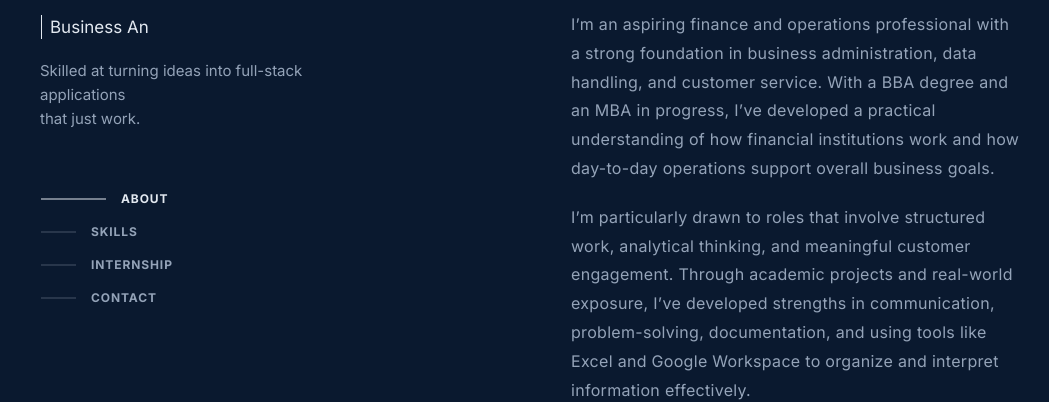
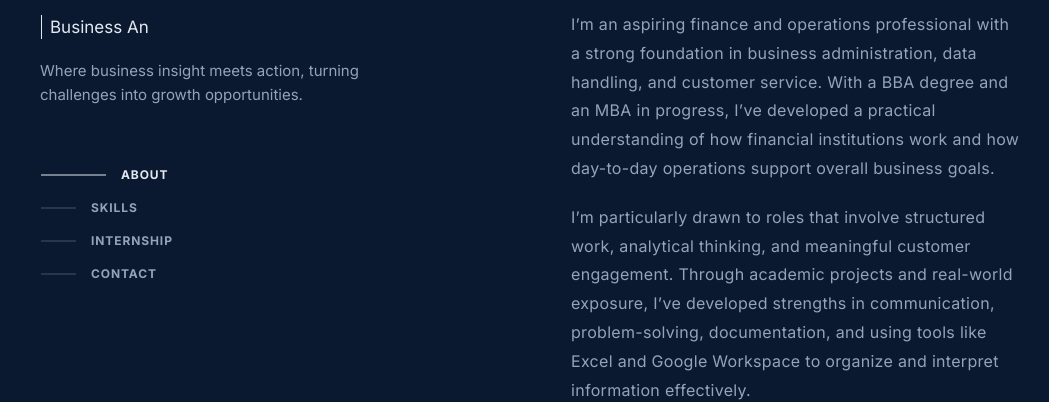
Before and after one commit to vnshri/Abhay-portfolio, a plain HTML site: page index.html in a window 1280 px wide. Shown: the part 132-534 px from the top of the page, without its empty margins (109-1158 px from the left). Drawn offline with Linux system fonts and the light colour scheme.

Commit message:
Updated tagline on homepage

```diff
--- a/index.html
+++ b/index.html
@@ -27,8 +27,7 @@
             <span class="typing-text">Management Professional</span>
         </p>
 
-        <p class="tagline1">Skilled at turning ideas into full-stack applications
-           <br>that just work.</p>
+        <p class="tagline1">Where business insight meets action, turning challenges into growth opportunities.</p>
             </div>
 
             <div class="menu">
```
